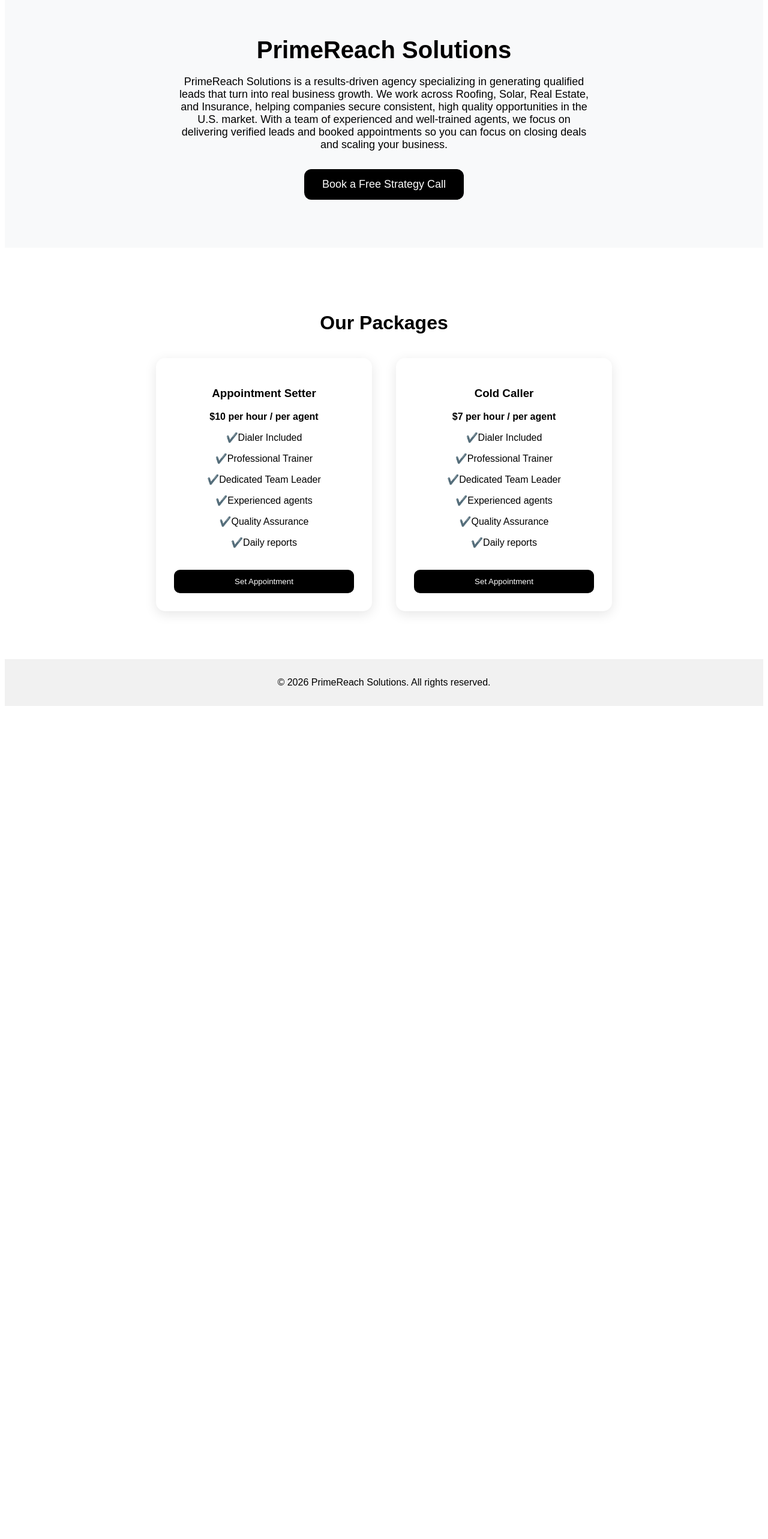
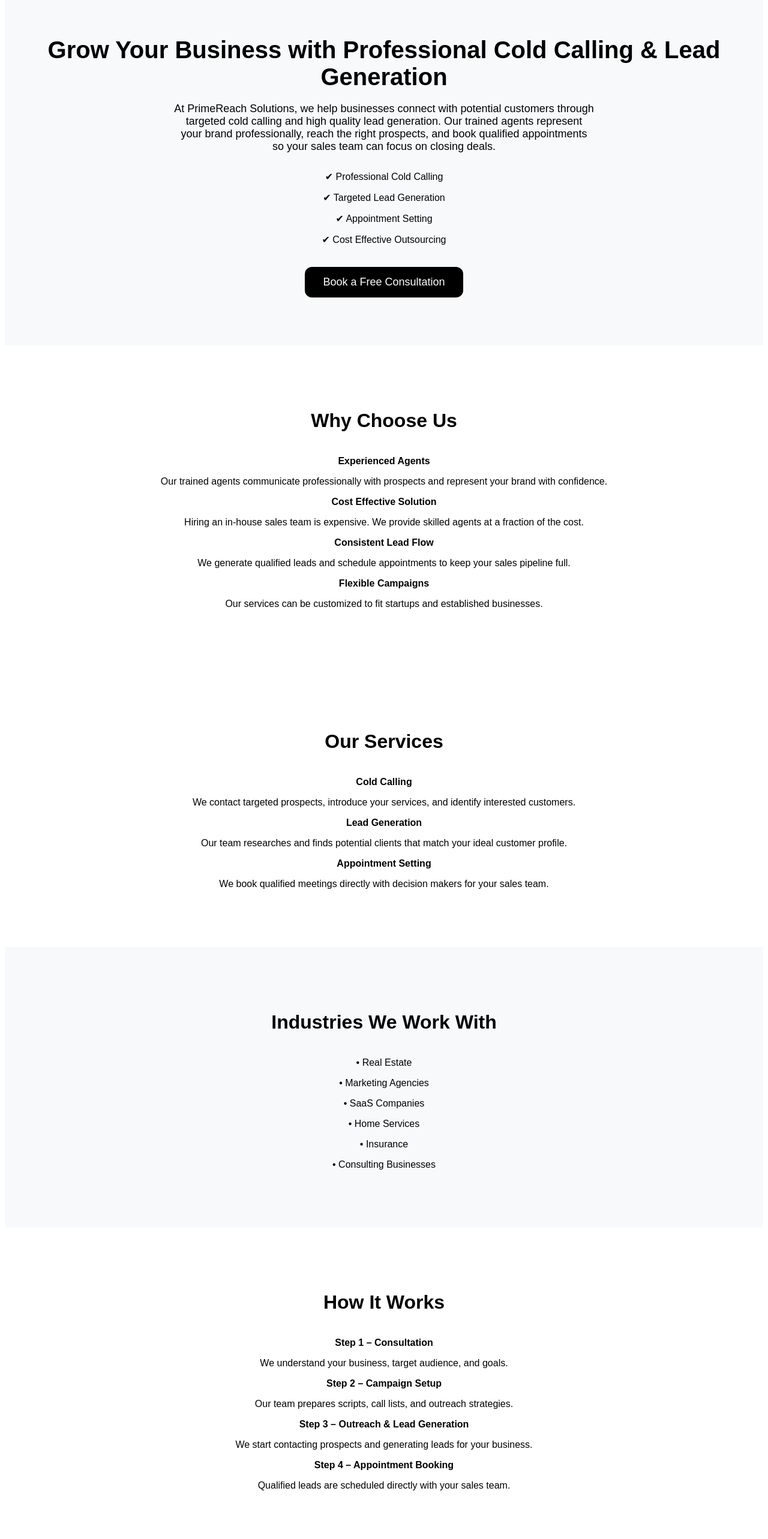
Before and after one commit to primereachsolutions23/primereach-website2-main, a React (Vite) app: page / in a window 1280 px wide. Shown: the part 60-2626 px from the top of the page at 60% size. Before the commit the page ends 1245 px from the top, so only its background shows below. Built offline with nearby package versions, Linux system fonts and the light colour scheme.

Commit message:
update website content

```diff
--- a/src/App.jsx
+++ b/src/App.jsx
@@ -18,20 +18,23 @@
           transition={{ duration: 0.6 }}
           style={{ fontSize: "40px", marginBottom: "20px" }}
         >
-          PrimeReach Solutions
+          Grow Your Business with Professional Cold Calling & Lead Generation
         </motion.h1>
 
         <p
           style={{ fontSize: "18px", maxWidth: "700px", margin: "0 auto 30px" }}
         >
-          PrimeReach Solutions is a results-driven agency specializing in
-          generating qualified leads that turn into real business growth. We
-          work across Roofing, Solar, Real Estate, and Insurance, helping
-          companies secure consistent, high quality opportunities in the U.S.
-          market. With a team of experienced and well-trained agents, we focus
-          on delivering verified leads and booked appointments so you can focus
-          on closing deals and scaling your business.
+          At PrimeReach Solutions, we help businesses connect with potential
+          customers through targeted cold calling and high quality lead
+          generation. Our trained agents represent your brand professionally,
+          reach the right prospects, and book qualified appointments so your
+          sales team can focus on closing deals.
         </p>
+
+        <p>✔ Professional Cold Calling</p>
+        <p>✔ Targeted Lead Generation</p>
+        <p>✔ Appointment Setting</p>
+        <p>✔ Cost Effective Outsourcing</p>
 
         <button
           style={{
@@ -42,18 +45,126 @@
             background: "black",
             color: "white",
             cursor: "pointer",
+            marginTop: "20px",
           }}
           onClick={() =>
             (window.location.href =
               "https://calendly.com/primereachsolutions23/30min")
           }
         >
-          Book a Free Strategy Call
+          Book a Free Consultation
         </button>
+      </section>
+
+      {/* Why Choose Us */}
+      <section style={{ padding: "80px 20px", textAlign: "center" }}>
+        <h2 style={{ fontSize: "32px", marginBottom: "40px" }}>Why Choose Us</h2>
+
+        <p>
+          <strong>Experienced Agents</strong>
+        </p>
+        <p>
+          Our trained agents communicate professionally with prospects and
+          represent your brand with confidence.
+        </p>
+
+        <p>
+          <strong>Cost Effective Solution</strong>
+        </p>
+        <p>
+          Hiring an in-house sales team is expensive. We provide skilled agents
+          at a fraction of the cost.
+        </p>
+
+        <p>
+          <strong>Consistent Lead Flow</strong>
+        </p>
+        <p>
+          We generate qualified leads and schedule appointments to keep your
+          sales pipeline full.
+        </p>
+
+        <p>
+          <strong>Flexible Campaigns</strong>
+        </p>
+        <p>
+          Our services can be customized to fit startups and established
+          businesses.
+        </p>
       </section>
 
       {/* Services Section */}
       <section style={{ padding: "80px 20px", textAlign: "center" }}>
+        <h2 style={{ fontSize: "32px", marginBottom: "40px" }}>Our Services</h2>
+
+        <p>
+          <strong>Cold Calling</strong>
+        </p>
+        <p>
+          We contact targeted prospects, introduce your services, and identify
+          interested customers.
+        </p>
+
+        <p>
+          <strong>Lead Generation</strong>
+        </p>
+        <p>
+          Our team researches and finds potential clients that match your ideal
+          customer profile.
+        </p>
+
+        <p>
+          <strong>Appointment Setting</strong>
+        </p>
+        <p>
+          We book qualified meetings directly with decision makers for your
+          sales team.
+        </p>
+      </section>
+
+      {/* Industries */}
+      <section style={{ padding: "80px 20px", textAlign: "center", background:"#f8f9fa" }}>
+        <h2 style={{ fontSize: "32px", marginBottom: "40px" }}>
+          Industries We Work With
+        </h2>
+
+        <p>• Real Estate</p>
+        <p>• Marketing Agencies</p>
+        <p>• SaaS Companies</p>
+        <p>• Home Services</p>
+        <p>• Insurance</p>
+        <p>• Consulting Businesses</p>
+      </section>
+
+      {/* How It Works */}
+      <section style={{ padding: "80px 20px", textAlign: "center" }}>
+        <h2 style={{ fontSize: "32px", marginBottom: "40px" }}>How It Works</h2>
+
+        <p>
+          <strong>Step 1 – Consultation</strong>
+        </p>
+        <p>We understand your business, target audience, and goals.</p>
+
+        <p>
+          <strong>Step 2 – Campaign Setup</strong>
+        </p>
+        <p>Our team prepares scripts, call lists, and outreach strategies.</p>
+
+        <p>
+          <strong>Step 3 – Outreach & Lead Generation</strong>
+        </p>
+        <p>We start contacting prospects and generating leads for your business.</p>
+
+        <p>
+          <strong>Step 4 – Appointment Booking</strong>
+        </p>
+        <p>
+          Qualified leads are scheduled directly with your sales team.
+        </p>
+      </section>
+
+      {/* Packages */}
+      <section style={{ padding: "80px 20px", textAlign: "center", background:"#f8f9fa" }}>
         <h2 style={{ fontSize: "32px", marginBottom: "40px" }}>Our Packages</h2>
 
         <div
@@ -64,7 +175,6 @@
             flexWrap: "wrap",
           }}
         >
-          {/* Card 1 */}
           <div
             style={{
               width: "300px",
@@ -83,6 +193,7 @@
             <p>✔️Experienced agents</p>
             <p>✔️Quality Assurance</p>
             <p>✔️Daily reports</p>
+
             <button
               style={{
                 marginTop: "20px",
@@ -103,7 +214,6 @@
             </button>
           </div>
 
-          {/* Card 2 */}
           <div
             style={{
               width: "300px",
@@ -122,6 +232,7 @@
             <p>✔️Experienced agents</p>
             <p>✔️Quality Assurance</p>
             <p>✔️Daily reports</p>
+
             <button
               style={{
                 marginTop: "20px",
@@ -148,7 +259,7 @@
       <footer
         style={{ textAlign: "center", padding: "30px", background: "#f1f1f1" }}
       >
-        © 2026 PrimeReach Solutions. All rights reserved.
+        ©️ 2026 PrimeReach Solutions. All rights reserved.
       </footer>
     </div>
   );
```
